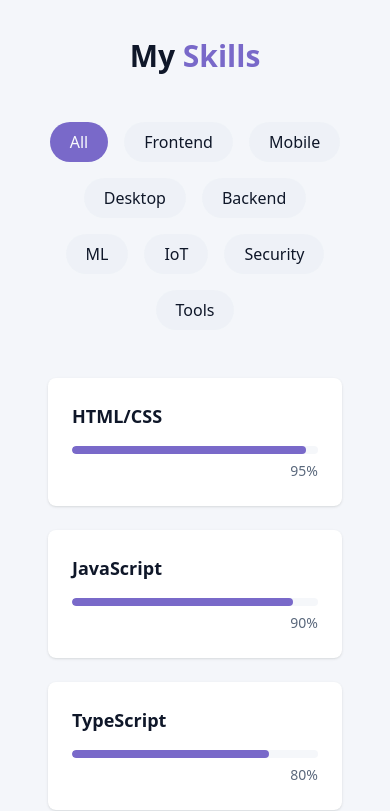
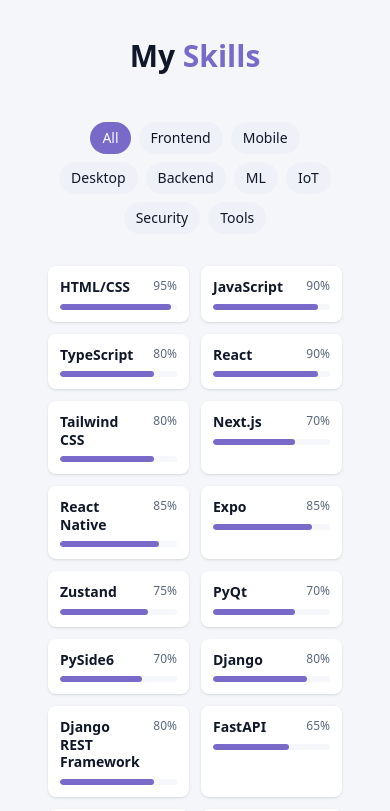
Before and after one commit to ZakariaRyadh/Portfolio, a React (Vite) app: page / in a window 390 px wide. Shown: the part 2360-3171 px from the top of the page. Built offline with nearby package versions, Linux system fonts and the light colour scheme.

Commit message:
Fix mobile menu overlay, compact skills grid on phones

```diff
--- a/src/components/NavBar.jsx
+++ b/src/components/NavBar.jsx
@@ -27,7 +27,16 @@ export const NavBar = () => {
     return () => window.removeEventListener("scroll", handleScroll);
   }, []);
 
+  // lock page scroll while the mobile menu is open
+  useEffect(() => {
+    document.body.style.overflow = isMenuOpen ? "hidden" : "";
+    return () => {
+      document.body.style.overflow = "";
+    };
+  }, [isMenuOpen]);
+
   return (
+    <>
     <nav
       className={cn(
         "fixed w-full z-40 transition-all duration-300",
@@ -70,9 +79,13 @@ export const NavBar = () => {
           </button>
         </div>
 
+      </div>
+    </nav>
+
+    {/* mobile menu: outside <nav>, whose blur would trap a fixed child */}
         <div
           className={cn(
-            "fixed inset-0 bg-background/95 backdrop-blur-md z-40 flex flex-col items-center justify-center",
+            "fixed inset-0 bg-background/95 backdrop-blur-md z-30 flex flex-col items-center justify-center",
             "transition-all duration-300 md:hidden",
             isMenuOpen
               ? "opacity-100 pointer-events-auto"
@@ -84,7 +97,7 @@ export const NavBar = () => {
               <a
                 key={key}
                 href={prefix + item.href}
-                className="text-foreground/80 hover:text-primary transition-colors duration-300"
+                className="text-xl text-foreground/80 hover:text-primary transition-colors duration-300"
                 onClick={() => setIsMenuOpen(false)}
               >
                 {item.name}
@@ -92,7 +105,6 @@ export const NavBar = () => {
             ))}
           </div>
         </div>
-      </div>
-    </nav>
+    </>
   );
 };
--- a/src/components/SkillsSection.jsx
+++ b/src/components/SkillsSection.jsx
@@ -67,13 +67,13 @@ export const SkillsSection = () => {
           My <span className="text-primary">Skills</span>
         </h2>
 
-        <div className="flex flex-wrap justify-center gap-4 mb-12">
+        <div className="flex flex-wrap justify-center gap-2 sm:gap-4 mb-8 sm:mb-12">
           {categories.map((category) => (
             <button
               key={category}
               onClick={() => setActiveCategory(category)}
               className={cn(
-                "px-5 py-2 rounded-full transition-colors duration-300 capitalize",
+                "px-3 py-1.5 text-sm sm:px-5 sm:py-2 sm:text-base rounded-full transition-colors duration-300 capitalize",
                 activeCategory === category
                   ? "bg-primary text-primary-foreground"
                   : "bg-secondary/70 text-foreground hover:bg-secondary"
@@ -84,27 +84,26 @@ export const SkillsSection = () => {
           ))}
         </div>
 
-        <div className="grid grid-cols-1 sm:grid-cols-2 lg:grid-cols-3 gap-6">
+        <div className="grid grid-cols-2 lg:grid-cols-3 gap-3 sm:gap-6">
           {filteredSkills.map((skill) => (
             <div
               key={skill.name}
-              className="bg-card p-6 rounded-lg shadow card-hover"
+              className="bg-card p-3 sm:p-6 rounded-lg shadow card-hover text-left"
             >
-              <div className="text-left mb-4">
-                <h3 className="font-semibold text-lg">{skill.name}</h3>
+              <div className="flex items-start justify-between gap-2 mb-2 sm:mb-4">
+                <h3 className="font-semibold text-sm sm:text-lg leading-tight">
+                  {skill.name}
+                </h3>
+                <span className="text-xs sm:text-sm text-muted-foreground shrink-0">
+                  {skill.level}%
+                </span>
               </div>
 
-              <div className="w-full bg-secondary/50 h-2 rounded-full overflow-hidden">
+              <div className="w-full bg-secondary/50 h-1.5 sm:h-2 rounded-full overflow-hidden">
                 <div
-                  className="bg-primary h-2 rounded-full transition-all duration-700"
+                  className="bg-primary h-full rounded-full transition-all duration-700"
                   style={{ width: `${skill.level}%` }}
                 />
-              </div>
-
-              <div className="text-right mt-1">
-                <span className="text-sm text-muted-foreground">
-                  {skill.level}%
-                </span>
               </div>
             </div>
           ))}
```
